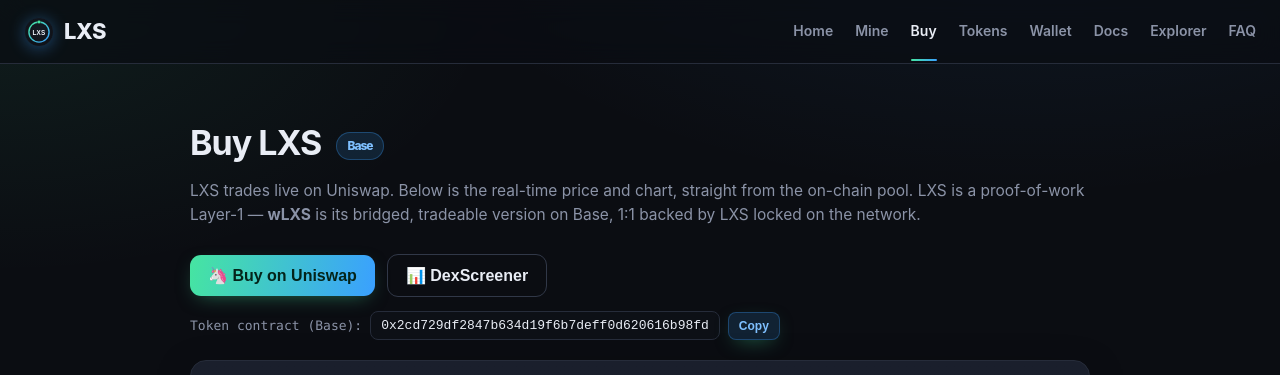
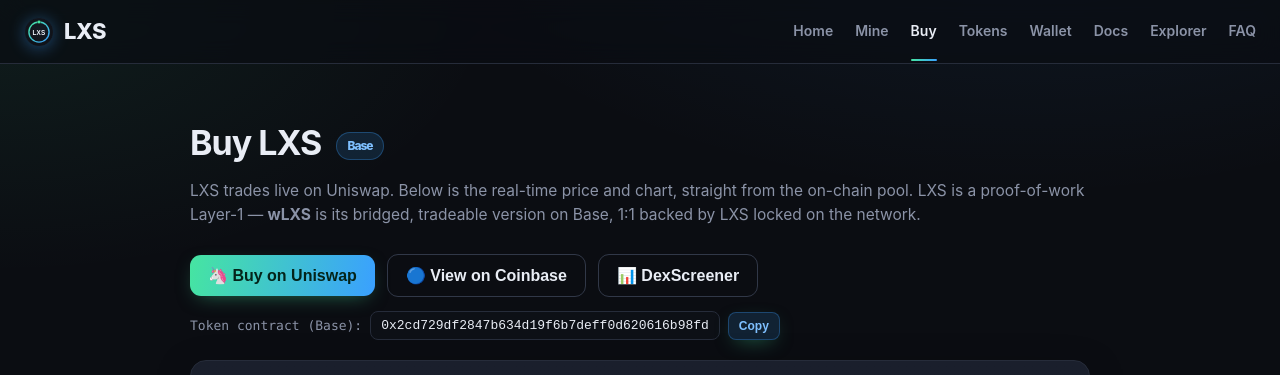
Before and after one commit to LXS-NETWORK/LXS-NETWORK.github.io, a plain HTML site: page buy.html in a window 1280 px wide. Shown: the top 375 px of the page. Drawn offline with Linux system fonts and the light colour scheme.

Commit message:
Buy page: add View on Coinbase link

```diff
--- a/buy.html
+++ b/buy.html
@@ -41,6 +41,7 @@
       <p>LXS trades live on Uniswap. Below is the real-time price and chart, straight from the on-chain pool. LXS is a proof-of-work Layer-1 — <strong>wLXS</strong> is its bridged, tradeable version on Base, 1:1 backed by LXS locked on the network.</p>
       <div class="buybar">
         <a href="https://app.uniswap.org/swap?chain=base&outputCurrency=0x2cd729df2847b634d19f6b7deff0d620616b98fd" target="_blank" rel="noopener"><button>🦄 Buy on Uniswap</button></a>
+        <a href="https://www.coinbase.com/price/lxs-base-0x2cd729df2847b634d19f6b7deff0d620616b98fd-token" target="_blank" rel="noopener"><button class="ghost">🔵 View on Coinbase</button></a>
         <a href="https://dexscreener.com/base/0xbf94ac608d793641ece6f8758ce8060f65216fd1" target="_blank" rel="noopener"><button class="ghost">📊 DexScreener</button></a>
       </div>
       <div class="addr">
```
